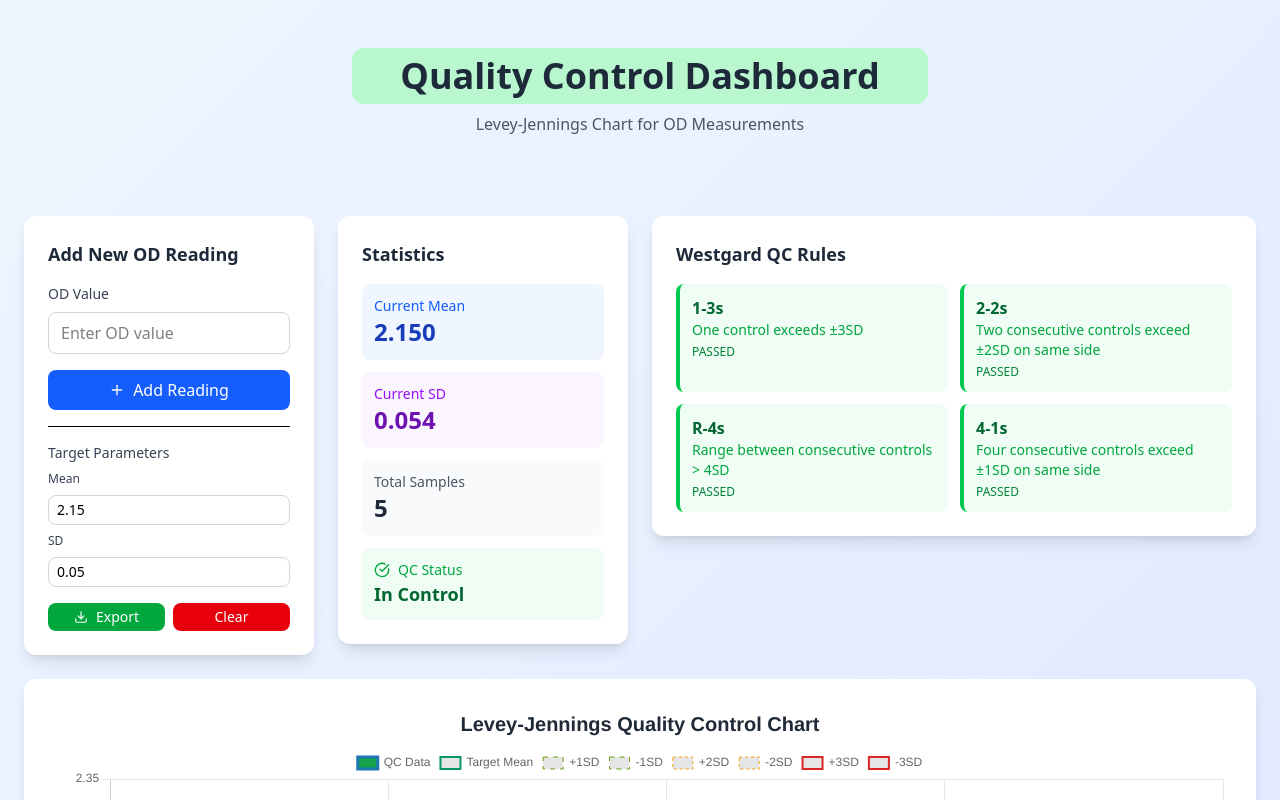
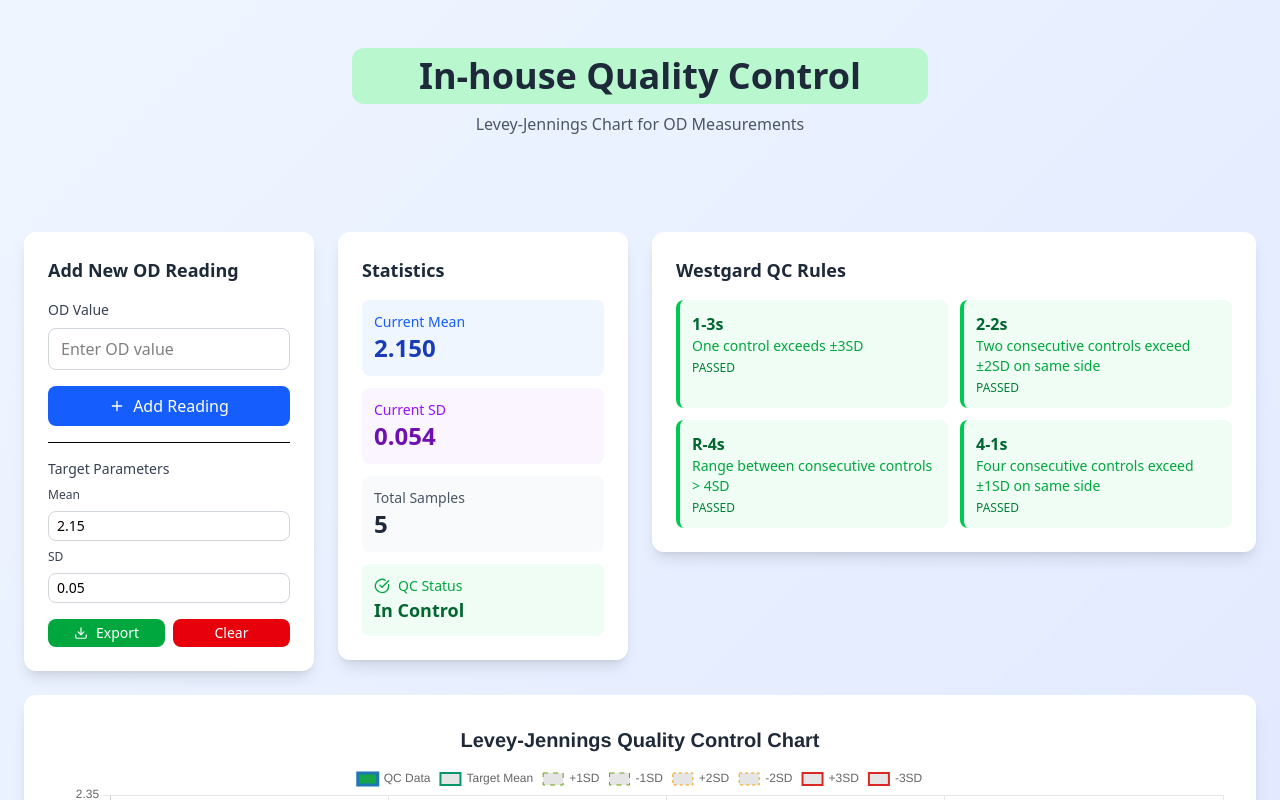
Before and after one commit to dev-jasp/lab-qc-dashboard, a React (Vite) app in the folder quality-control/: page / in a window 1280 px wide. Shown: the top 800 px of the page. Built offline with nearby package versions, Linux system fonts and the light colour scheme.

Commit message:
Margin-bottom in header change from 20 to 24

```diff
--- a/quality-control/src/components/layout/DashboardHeader.tsx
+++ b/quality-control/src/components/layout/DashboardHeader.tsx
@@ -1,9 +1,9 @@
 
 const DashboardHeader: React.FC = () => {
   return (
-    <div className=" mb-20 mt-6 max-w-xl text-center mx-auto">
+    <div className=" mb-24 mt-6 max-w-xl text-center mx-auto">
       <h1 className="text-4xl py-2  rounded-xl bg-green-200 font-bold text-gray-800 mb-2">
-        Quality Control Dashboard
+        In-house Quality Control
       </h1>
       <p className="text-gray-600">
         Levey-Jennings Chart for OD Measurements
```
